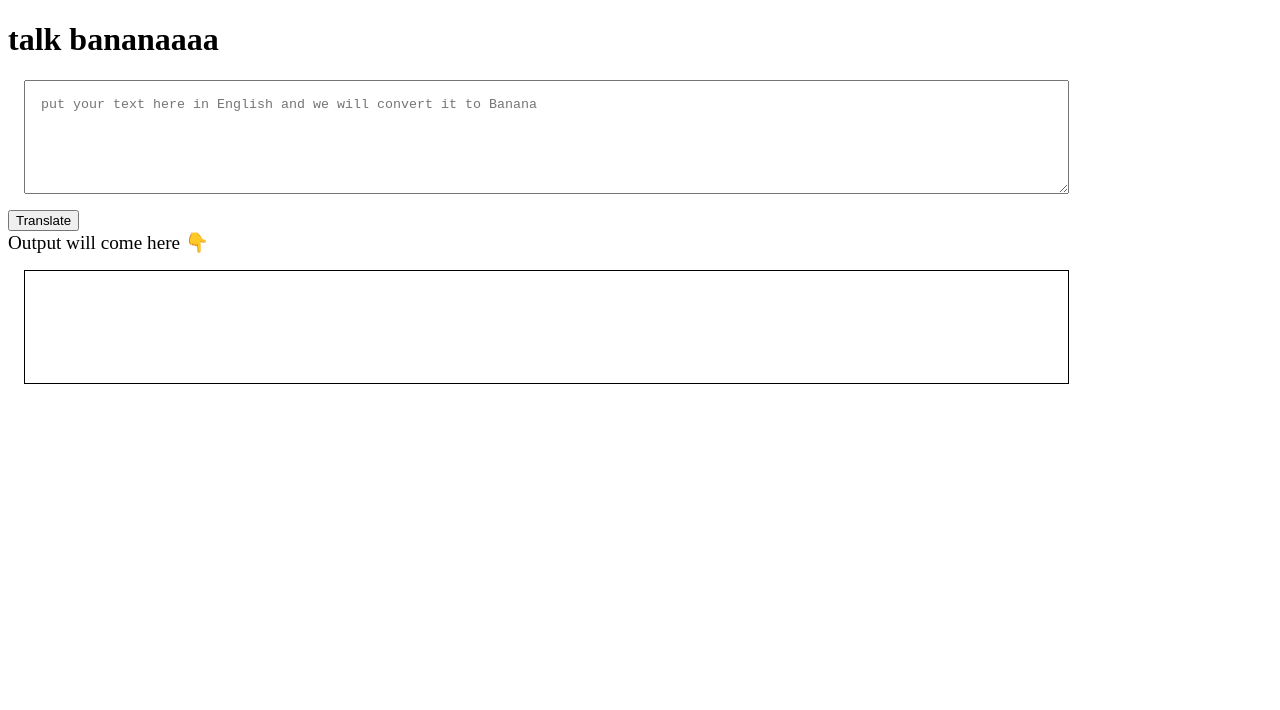
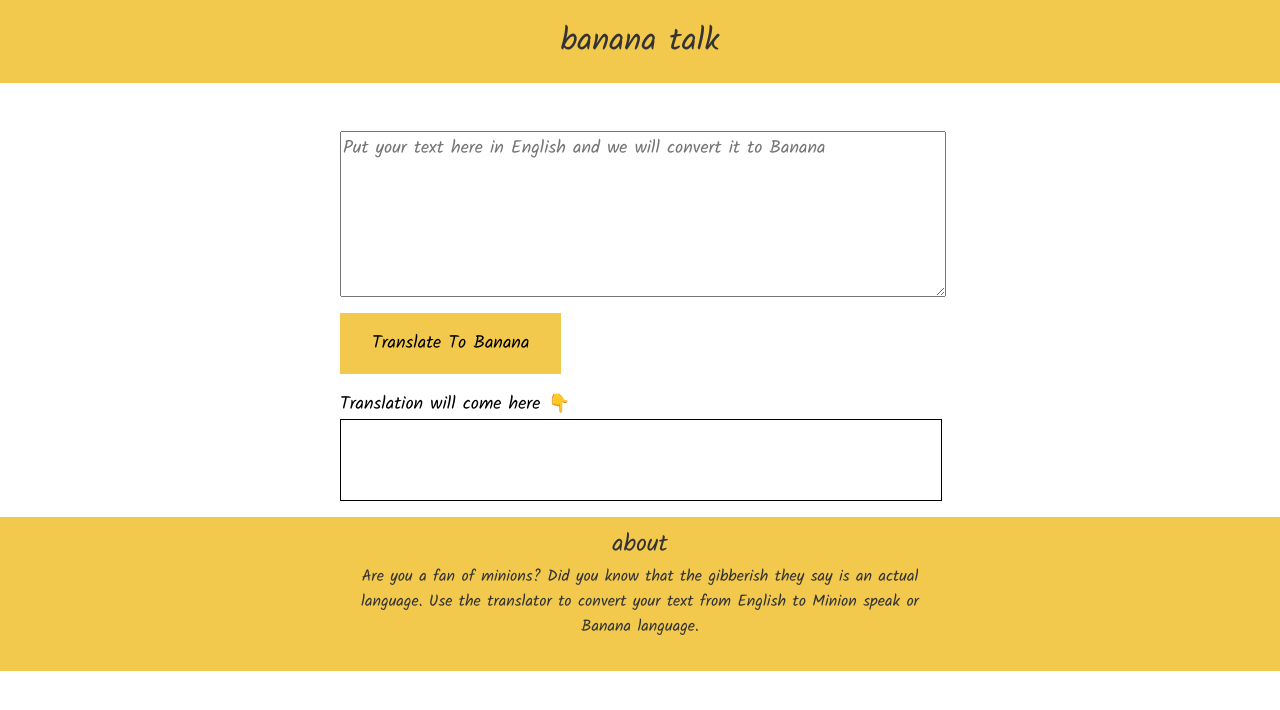
Before and after one commit to stuti612/banana-speak, a plain HTML site: page index.html in a window 1280 px wide. Drawn offline with Linux system fonts and the light colour scheme.

Commit message:
style: Made it more attractive

```diff
--- a/index.html
+++ b/index.html
@@ -4,31 +4,26 @@
     <meta charset="UTF-8">
     <meta name="viewport" content="width=device-width, initial-scale=1.0">
     <title>bnanana speak</title>
-    <style>
-        textarea{
-            width: 80%;
-            height: 10vh;
-            display: block;
-            margin: 1rem;
-            padding: 1rem;
-        }
-
-        #output{
-            border: 1px solid black;
-            width: 80%;
-            height: 10vh;
-            margin: 1rem;
-            padding: 1rem;
-        }
-    </style>
+    <link rel="stylesheet" href="styles.css">
 </head>
 <body>
-    <h1>talk bananaaaa</h1>
-    <textarea id="txt-input" placeholder="put your text here in English and we will convert it to Banana" cols="30" rows="10"></textarea>
-    <button id="btn-translate">Translate</button>
 
-    <div style="font-size: larger;">Output will come here 👇</div>
-    <div id="output"></div>
+    <nav>
+        <div class="name">banana talk</div>
+    </nav>
+
+    <main>
+        <textarea id="txt-input" placeholder="Put your text here in English and we will convert it to Banana" cols="30" rows="10"></textarea>
+            <button id="btn-translate">Translate To Banana</button>
+            <div style="font-size: large;">Translation will come here 👇</div>
+            <div id="output"></div>
+    </main>
+
+    <footer>
+        <div style="font-size: x-large;">about</div>
+        <p>Are you a fan of minions? Did you know that the gibberish they say is an actual language. Use the translator to convert your text from English to Minion speak or Banana language.</p>
+    </footer>
+
     <script src="app.js" type="text/javascript"></script>
 </body>
 </html>
--- /dev/null
+++ b/styles.css
@@ -0,0 +1,69 @@
+@import url('https://fonts.googleapis.com/css2?family=Kalam&display=swap');
+:root{
+    --primary-color: #F2C94C;
+}
+
+body{
+    font-family: 'Playfair Display', serif;
+    margin: 0px;
+    font-family: 'Kalam', cursive;
+    box-sizing: border-box;
+}
+
+nav{
+    background-color: var(--primary-color);
+    color: #333333;
+    padding: 1rem;
+    font-size: 2rem;
+    text-align: center;
+}
+
+main{
+    display: block;
+    margin: auto;
+    max-width: 600px;
+    padding: 1rem;
+}
+
+textarea{
+    width: 100%;
+    height: 20vh;
+    display: block;
+    margin-top: 2rem;
+    margin-bottom: 1rem;
+    font-size: large;
+    font-family: inherit;
+}
+
+#output{
+    border: 1px solid black;
+    width: 100%;
+    height: 10vh;
+    overflow: scroll;
+    font-size: large;
+}
+
+button{
+    background-color: #F2C94C;
+    border: none;
+    margin-top: 0;
+    margin-bottom: 1rem;
+    padding: 1rem 2rem;
+    font-size: large;
+    font-family: inherit;
+}
+
+footer p{
+    max-width: 600px;
+    margin: auto;
+}
+
+footer{
+    position: fixed;
+    width: 100%;
+    background-color: var(--primary-color);
+    padding-bottom: 2rem;
+    padding-top: 0.5rem;
+    text-align: center;
+    color: #333333;
+}
```
